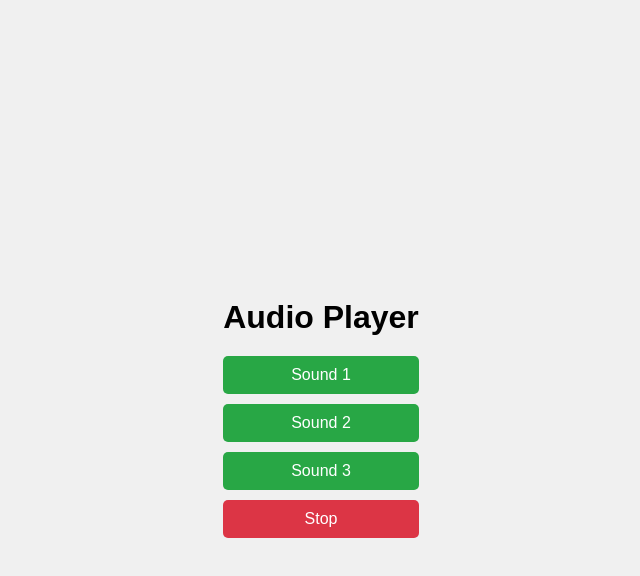
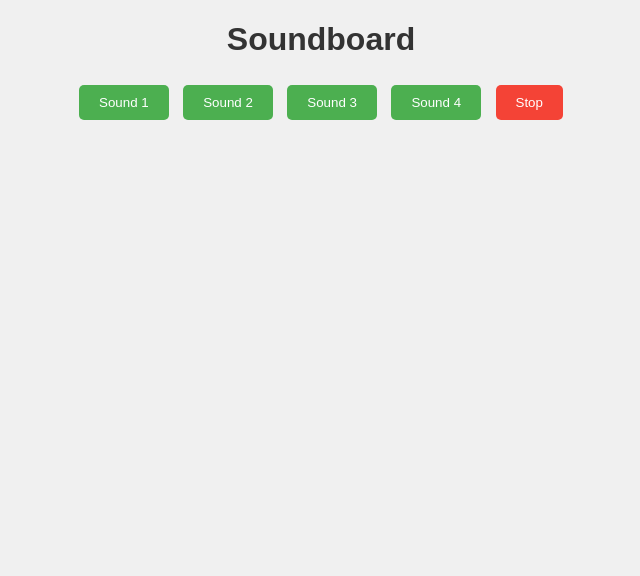
Before and after one commit to acciojob/Soundbar-biswojitbiswal, a website: page main.html in a window 1280 px wide. Shown: the whole page, without its empty margins (319-959 px from the left). Drawn offline with Linux system fonts and the light colour scheme.

Commit message:
created a submission

```diff
--- a/main.html
+++ b/main.html
@@ -8,16 +8,14 @@
 
 <body>
 	<!-- the entire body must be written by student -->
-	<div class="container">
-        <h1>Audio Player</h1>
-        <section id="buttons">
-            <button class="btn" data-sound="sounds/sound1.mp3">Sound 1</button>
-            <button class="btn" data-sound="sounds/sound2.mp3">Sound 2</button>
-            <button class="btn" data-sound="sounds/sound3.mp3">Sound 3</button>
-            <button class="stop">Stop</button>
-        </section>
+	<h1>Soundboard</h1>
+    <div id="buttons">
+        <button class="btn" data-sound="sounds/sound1.mp3">Sound 1</button>
+        <button class="btn" data-sound="sounds/sound2.mp3">Sound 2</button>
+        <button class="btn" data-sound="sounds/sound3.mp3">Sound 3</button>
+        <button class="btn" data-sound="sounds/sound4.mp3">Sound 4</button>
+        <button class="btn stop">Stop</button>
     </div>
-    <audio id="audio" src=""></audio>
     <script type="text/javascript" src="./script.js">
 </script>
 
--- a/script.js
+++ b/script.js
@@ -1,22 +1,14 @@
-// Get the audio element
-const audio = document.getElementById('audio');
+const buttons = document.querySelectorAll('.btn');
+const audio = new Audio();
 
-// Get all buttons with the class 'btn'
-const buttons = document.querySelectorAll('.btn');
-
-// Add click event listener to each button
 buttons.forEach(button => {
     button.addEventListener('click', () => {
-        const soundFile = button.getAttribute('data-sound');
-        audio.src = soundFile;
-        audio.play().catch(error => {
-            console.error('Error playing audio:', error);
-        });
+        if (button.classList.contains('stop')) {
+            audio.pause();
+            audio.currentTime = 0; // Reset the audio to start
+        } else {
+            audio.src = button.getAttribute('data-sound');
+            audio.play();
+        }
     });
 });
-
-// Add click event listener to the stop button
-document.querySelector('.stop').addEventListener('click', () => {
-    audio.pause();
-    audio.currentTime = 0; // Reset to the start
-});
--- a/styles.css
+++ b/styles.css
@@ -1,46 +1,37 @@
 /*  your css code here. If applicable */
 body {
     font-family: Arial, sans-serif;
-    display: flex;
-    justify-content: center;
-    align-items: center;
-    height: 100vh;
+    text-align: center;
     background-color: #f0f0f0;
 }
 
-.container {
-    text-align: center;
-}
-
 h1 {
-    margin-bottom: 20px;
+    color: #333;
 }
 
 #buttons {
-    display: flex;
-    flex-direction: column;
-    gap: 10px;
+    margin: 20px auto;
 }
 
-.btn, .stop {
+.btn {
     padding: 10px 20px;
-    font-size: 16px;
-    cursor: pointer;
+    margin: 5px;
     border: none;
     border-radius: 5px;
-    background-color: #28a745;
+    background-color: #4CAF50;
     color: white;
+    cursor: pointer;
     transition: background-color 0.3s;
 }
 
-.btn:hover, .stop:hover {
-    background-color: #218838;
+.btn:hover {
+    background-color: #45a049;
 }
 
 .stop {
-    background-color: #dc3545;
+    background-color: #f44336;
 }
 
 .stop:hover {
-    background-color: #c82333;
+    background-color: #d32f2f;
 }
```
